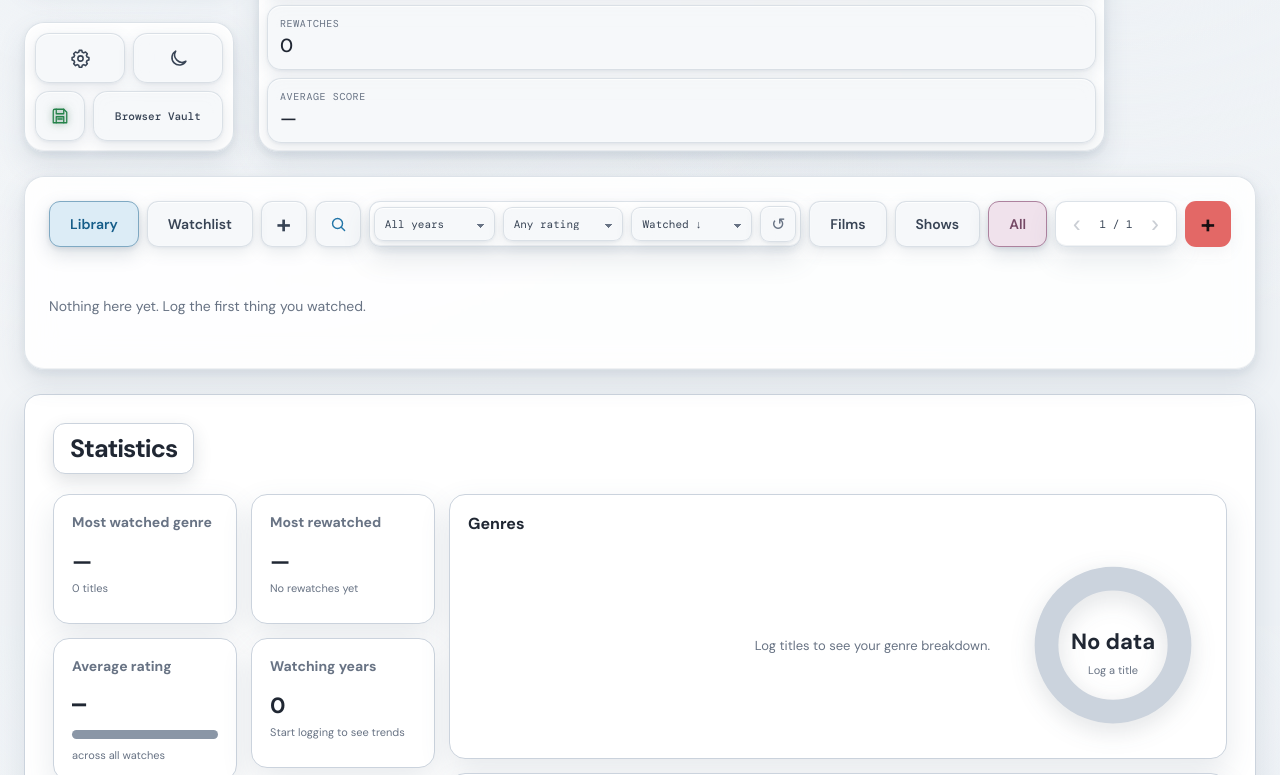
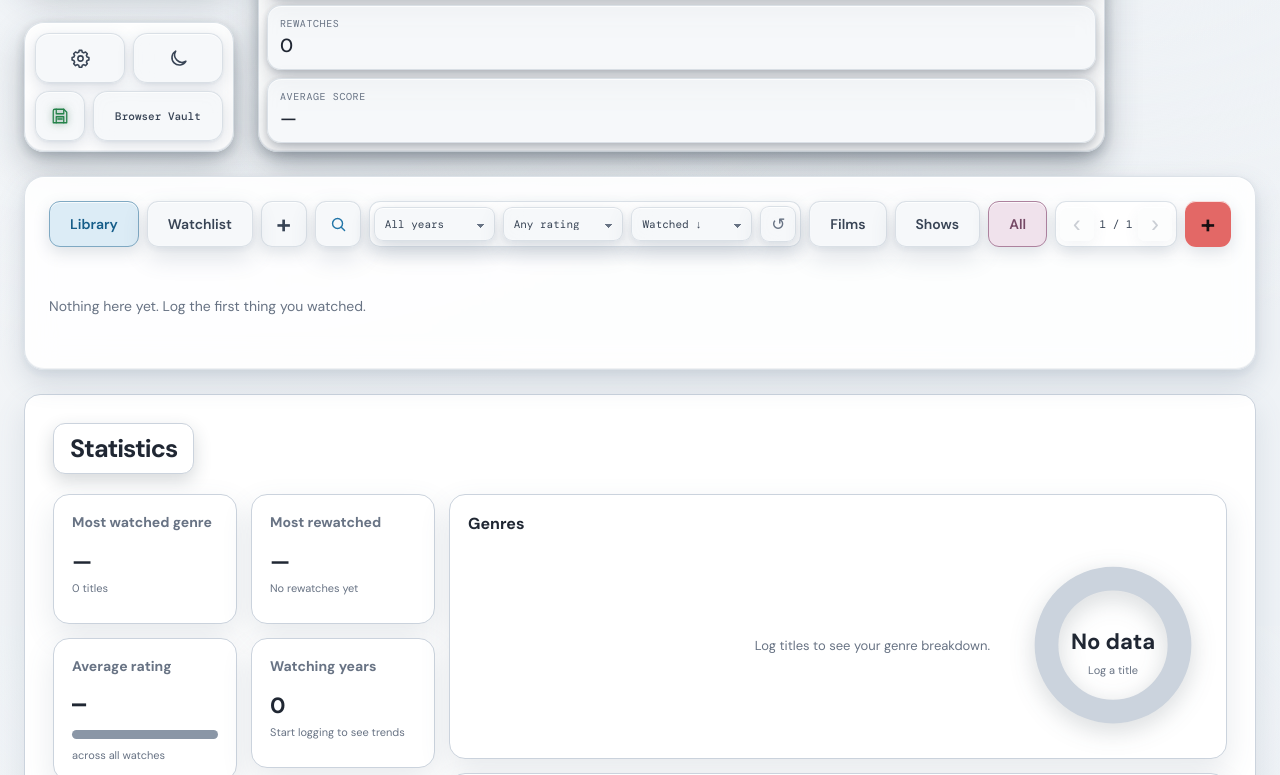
Before and after one commit to Tardz/Rewatched, an Electron app: page index.html in a window 1280 px wide. Shown: the part 174-949 px from the top of the page. Drawn offline with nearby package versions, Linux system fonts and the light colour scheme.

Commit message:
Polish app styling, layout and strengthen shadows

```diff
--- a/css/01-base.css
+++ b/css/01-base.css
@@ -21,7 +21,7 @@
   --surface-dashboard-inner: var(--surface-stats-inner);
   --poster-background-strength: 22%;
   --glass-highlight: #ffffff24;
-  --glass-shadow: #00000035;
+  --glass-shadow: #00000048;
   --glass-edge-shadow: #00000020;
   --surface-raised: #151920;
   --surface-deep: #111419;
@@ -67,13 +67,13 @@
   --priority-high: #ff7970;
   --shadow-inset-soft: #ffffff0a;
   --shadow-inset-strong: #ffffff0c;
-  --shadow-black-50: #0008;
+  --shadow-black-50: #0009;
   --shadow-light: #ffffff08;
-  --shadow-black-12: #0002;
-  --shadow-black-20: #0003;
-  --shadow-black-25: #0004;
-  --shadow-black-31: #0005;
-  --shadow-black-38: #0006;
+  --shadow-black-12: #0003;
+  --shadow-black-20: #0004;
+  --shadow-black-25: #0005;
+  --shadow-black-31: #0006;
+  --shadow-black-38: #0007;
   --shadow-inset: #ffffff08;
   --title-outline: #000000;
   --red: #ff6b67;
@@ -98,6 +98,7 @@
   --toolbar-control-radius: 11px;
   --toolbar-control-radius-compact: 9px;
   --toolbar-group-padding: var(--space-1);
+  --library-bar-shadow: inset 0 1px 0 var(--shadow-inset), 0 6px 16px var(--shadow-black-25);
   --toolbar-folder-padding-expanded: 10px;
   --toolbar-folder-item-width: 112px;
   --toolbar-folder-item-width-expanded: 96px;
--- a/css/04-sidebar.css
+++ b/css/04-sidebar.css
@@ -37,7 +37,7 @@
   border: 1px solid var(--line);
   border-radius: 20px;
   background: var(--surface-dashboard-outer);
-  box-shadow: 0 12px 28px var(--shadow-black-31), 0 3px 8px var(--shadow-black-20);
+  box-shadow: 0 16px 36px #00000090, 0 4px 12px #00000068;
 }
 
 .dashboard-identity .brand,
@@ -61,8 +61,8 @@
   box-shadow:
     inset 0 1px 0 var(--glass-highlight),
     inset 0 -1px 0 var(--glass-edge-shadow),
-    0 12px 28px var(--glass-shadow),
-    0 3px 8px var(--glass-edge-shadow);
+    0 16px 36px #00000080,
+    0 4px 12px #00000060;
 }
 
 :root[data-dashboard-tactile="on"] .dashboard-identity .brand,
--- a/css/06-statsbar.css
+++ b/css/06-statsbar.css
@@ -10,7 +10,7 @@
   border-radius: 20px;
   margin: 30px 0 70px;
   overflow: visible;
-  box-shadow: 0 14px 32px #00000045, inset 0 1px 0 #ffffff0d;
+  box-shadow: 0 16px 36px #00000090, 0 4px 12px #00000068, inset 0 1px 0 #ffffff0d;
 }
 
 .statsbar div {
@@ -21,7 +21,7 @@
   display: flex;
   flex-direction: column;
   justify-content: center;
-  box-shadow: 0 8px 18px #00000048, inset 0 1px 0 #ffffff12;
+  box-shadow: 0 10px 22px #00000070, 0 2px 6px #00000050, inset 0 1px 0 #ffffff12;
   transition: box-shadow 160ms ease;
 }
 
@@ -33,8 +33,8 @@
   box-shadow:
     inset 0 1px 0 var(--glass-highlight),
     inset 0 -1px 0 var(--glass-edge-shadow),
-    0 12px 28px var(--glass-shadow),
-    0 3px 8px var(--glass-edge-shadow);
+    0 16px 36px #00000080,
+    0 4px 12px #00000060;
 }
 
 :root[data-dashboard-tactile="on"] .statsbar > div {
@@ -45,8 +45,8 @@
   box-shadow:
     inset 0 1px 0 var(--glass-highlight),
     inset 0 0 0 1px #ffffff0a,
-    0 5px 16px var(--glass-shadow),
-    0 1px 3px var(--glass-edge-shadow);
+    0 10px 22px #00000070,
+    0 2px 6px #00000050;
   transition: box-shadow 160ms ease, background 160ms ease, border-color 160ms ease;
 }
 
--- a/css/07-library-controls.css
+++ b/css/07-library-controls.css
@@ -421,7 +421,7 @@
   height: 34px;
   border: 0;
   border-radius: 7px;
-  background: transparent;
+  background: var(--surface-dashboard-inner);
   color: var(--muted);
   font-size: 23px;
   line-height: 1;
--- a/css/08-entry-cards.css
+++ b/css/08-entry-cards.css
@@ -213,7 +213,7 @@
 .entry {
   position: relative;
   min-height: 2px;
-  box-shadow: 0 7px 18px #00000038, inset 0 1px 0 var(--shadow-inset);
+  box-shadow: 0 10px 24px #00000050, 0 2px 6px #00000030, inset 0 1px 0 var(--shadow-inset);
   transition: transform .18s ease, border-color .18s ease, box-shadow .18s ease;
 }
 
@@ -221,7 +221,7 @@
 .entry:focus-within {
   transform: translateY(-6px);
   border-color: var(--border-accent-muted);
-  box-shadow: 0 17px 34px #00000070, inset 0 1px 0 #ffffff10;
+  box-shadow: 0 20px 40px #00000080, 0 4px 10px #00000050, inset 0 1px 0 #ffffff10;
 }
 
 .entry.is-opening {
--- a/css/17-light-theme.css
+++ b/css/17-light-theme.css
@@ -15,7 +15,7 @@
   --surface-dashboard-outer: var(--surface-stats-outer);
   --surface-dashboard-inner: var(--surface-stats-inner);
   --glass-highlight: #ffffffc7;
-  --glass-shadow: #52677f24;
+  --glass-shadow: #52677f32;
   --glass-edge-shadow: #52677f16;
   --surface-raised: #f7f9fb;
   --surface-deep: #f1f4f8;
@@ -60,13 +60,13 @@
   --priority-high: #b23a3a;
   --shadow-inset-soft: #ffffffa0;
   --shadow-inset-strong: #ffffffb0;
-  --shadow-black-50: #26344250;
+  --shadow-black-50: #26344260;
   --shadow-light: #52677f24;
-  --shadow-black-12: #26344218;
-  --shadow-black-20: #26344220;
-  --shadow-black-25: #26344225;
-  --shadow-black-31: #26344230;
-  --shadow-black-38: #26344238;
+  --shadow-black-12: #26344224;
+  --shadow-black-20: #2634422a;
+  --shadow-black-25: #26344230;
+  --shadow-black-31: #26344238;
+  --shadow-black-38: #26344242;
   --shadow-inset: #ffffff80;
   --title-outline: #202733cc;
   --red: #df504d;
@@ -315,15 +315,25 @@
   box-shadow: 0 12px 30px var(--shadow-light);
 }
 
+:root[data-theme="light"] .dashboard-identity,
+:root[data-theme="light"] .dashboard-controls,
+:root[data-theme="light"] .statsbar {
+  box-shadow: 0 16px 36px #26344248, 0 4px 12px #26344238;
+}
+
 :root[data-theme="light"] .statsbar div {
   background: #f4f6f9;
-  box-shadow: 0 7px 16px #52677f30;
+  box-shadow: 0 10px 22px #26344240, 0 2px 6px #26344230;
 }
 
 :root[data-theme="light"] .entry:hover,
 :root[data-theme="light"] .entry:focus-within {
   border-color: var(--border-accent-muted);
-  box-shadow: 0 18px 34px #526b8530;
+  box-shadow: 0 20px 40px #526b8540, 0 4px 10px #26344230;
+}
+
+:root[data-theme="light"] .entry {
+  box-shadow: 0 10px 24px #26344230, 0 2px 6px #26344220;
 }
 
 :root[data-theme="light"] input,
@@ -414,8 +424,8 @@
   box-shadow:
     inset 0 1px 0 var(--glass-highlight),
     inset 0 -1px 0 var(--glass-edge-shadow),
-    0 12px 28px var(--glass-shadow),
-    0 3px 8px var(--glass-edge-shadow);
+    0 16px 36px #26344248,
+    0 4px 12px #26344238;
 }
 
 :root[data-theme="light"] .dashboard-identity .brand,
@@ -436,8 +446,8 @@
   box-shadow:
     inset 0 1px 0 var(--glass-highlight),
     inset 0 -1px 0 var(--glass-edge-shadow),
-    0 12px 28px var(--glass-shadow),
-    0 3px 8px var(--glass-edge-shadow);
+    0 16px 36px #26344248,
+    0 4px 12px #26344238;
 }
 
 :root[data-theme="light"][data-dashboard-tactile="on"] .statsbar > div {
@@ -448,8 +458,8 @@
   box-shadow:
     inset 0 1px 0 var(--glass-highlight),
     inset 0 0 0 1px #ffffff0a,
-    0 5px 16px var(--glass-shadow),
-    0 1px 3px var(--glass-edge-shadow);
+    0 10px 22px #26344240,
+    0 2px 6px #26344230;
 }
 
 :root[data-input-modality="pointer"] :focus-visible {
@@ -523,8 +533,8 @@
   box-shadow:
     inset 0 1px 0 var(--glass-highlight),
     inset 0 0 0 1px #ffffff0a,
-    0 5px 16px var(--glass-shadow),
-    0 1px 3px var(--glass-edge-shadow);
+    0 10px 24px var(--glass-shadow),
+    0 2px 6px var(--glass-edge-shadow);
 }
 
 :root[data-dashboard-tactile="on"] .section-add {
@@ -551,7 +561,7 @@
     inset 0 1px 0 var(--glass-highlight),
     inset 0 0 0 1px color-mix(in srgb, var(--blue) 28%, transparent),
     0 0 14px color-mix(in srgb, var(--blue) 20%, transparent),
-    0 8px 20px var(--glass-shadow);
+    0 12px 26px var(--glass-shadow);
 }
 
 :root[data-dashboard-tactile="on"] .library-view-option[data-view="watchlist"]:hover {
@@ -1070,3 +1080,33 @@
   position: relative;
   z-index: 1;
 }
+
+/* Keep the collection toolbar's visible boxes on one shared shadow level. */
+:root[data-dashboard-tactile="on"] {
+  --library-bar-shadow: inset 0 1px 0 var(--glass-highlight), 0 6px 16px var(--glass-shadow);
+}
+
+:root[data-dashboard-tactile="on"] .library-section .collection-pagination button:not(:hover) {
+  background: color-mix(in srgb, var(--surface-dashboard-inner) 76%, transparent);
+}
+
+:root .library-section .collection-source-controls .library-view-option,
+:root .library-section .collection-source-controls .collection-add,
+:root .library-section .collection-source-controls .collection-tab,
+:root .library-section .folder-picker-group::before,
+:root .library-section .folder-picker-group .collection-tab,
+:root .library-section .collection-filter-sort,
+:root .library-section .collection-filter-sort select,
+:root .library-section .filter-sort-reset,
+:root .library-section .library-search,
+:root .library-section .library-search-clear,
+:root .library-section .media-type-filter,
+:root .library-section .collection-pagination,
+:root .library-section .collection-pagination button,
+:root .library-section .section-add,
+:root .library-section .library-view-switcher:hover,
+:root .library-section .library-view-switcher:focus-within,
+:root .library-section .media-type-filter-group:hover,
+:root .library-section .media-type-filter-group:focus-within {
+  box-shadow: var(--library-bar-shadow);
+}
```
